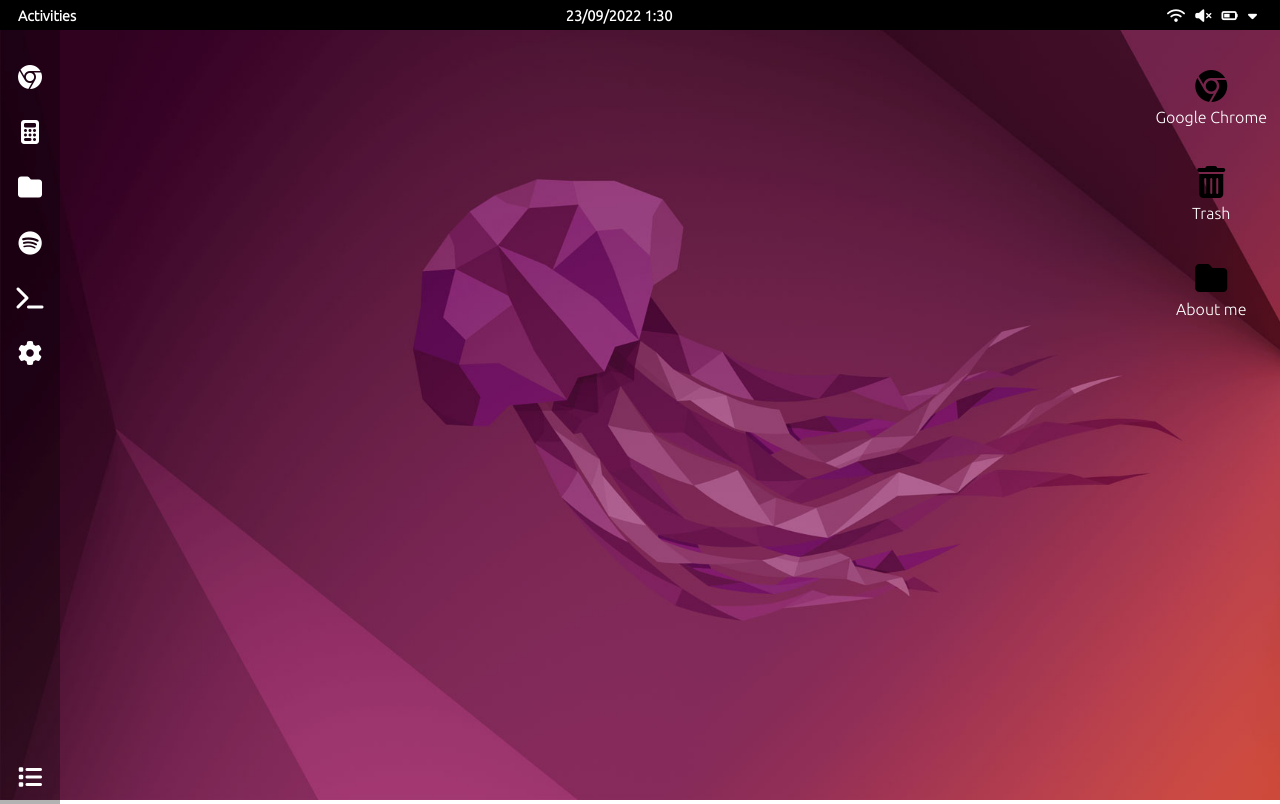
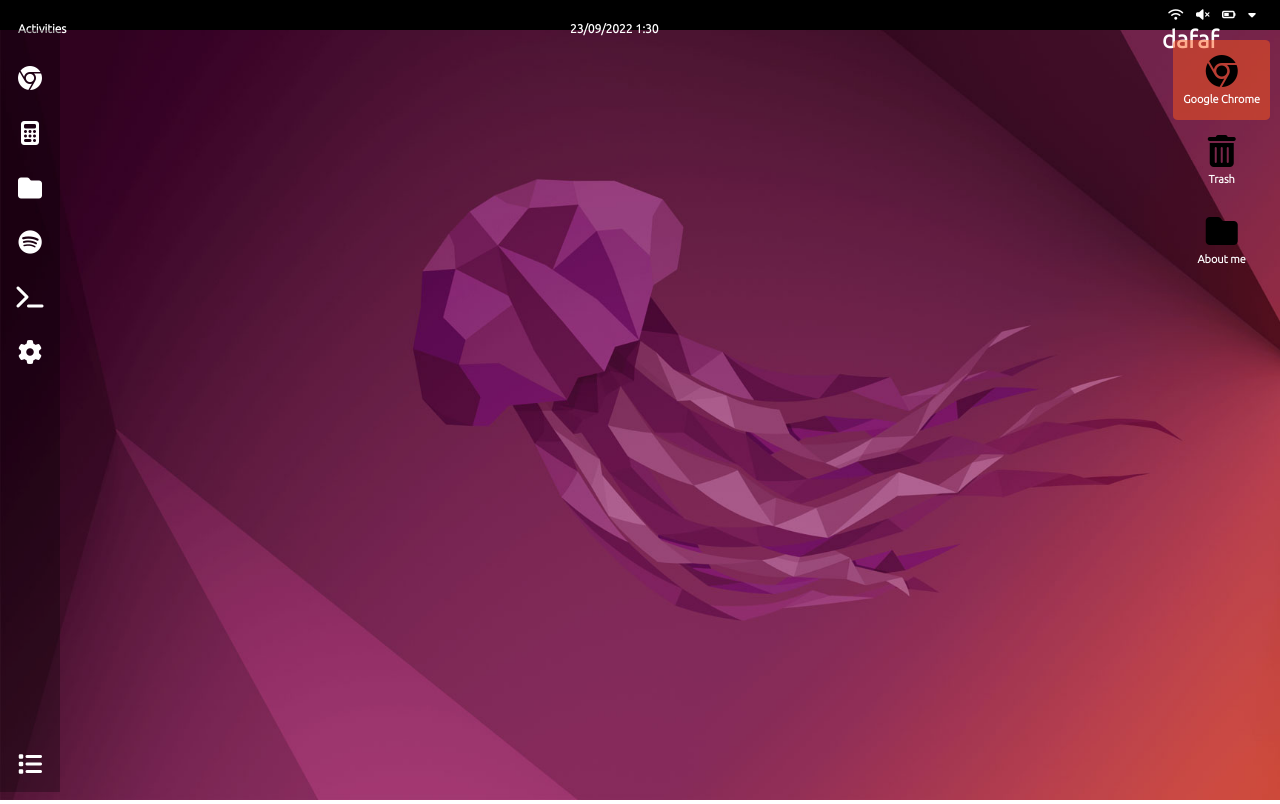
Before and after one commit to araujofa/Linux-clone, a plain HTML site: page index.html in a window 1280 px wide. Both pictures are taken after a click on the element "Google Chrome". Drawn offline with Linux system fonts and the light colour scheme.

Commit message:
iniciando ToggleMenu

```diff
--- a/css/style.css
+++ b/css/style.css
@@ -6,6 +6,26 @@
 html {
     height: 100%;
     display: block;
+}
+
+::-webkit-scrollbar {
+    width: 7px;
+
+}
+
+  /* Track */
+::-webkit-scrollbar-track {
+    background: #000000a4;
+}
+
+  /* Handle */
+::-webkit-scrollbar-thumb {
+    background: rgba(0, 0, 0, 0.61);
+}
+
+  /* Handle on hover */
+::-webkit-scrollbar-thumb:hover {
+    background: rgba(0, 0, 0, 0.897);
 }
 
 body {
@@ -26,7 +46,7 @@ main {
 
 .infos {
     padding: 8px;
-    font-size: .90em;
+    font-size: .75em;
     margin: 0 10px 0 10px;
     font-weight: bolder;
 }
@@ -71,7 +91,7 @@ main {
 
 .barra-lateral {
     width: 50px;
-    height: 95.5vh;
+    height: 94vh;
     background-color: rgba(0, 0, 0, 0.300);
     padding: 5px;
     display: flex;
@@ -88,9 +108,9 @@ main {
 }
 
 .itens-barra-lateral {
-    padding: 13px 5px 13px 5px;
+    padding: 14px 6px 14px 6px;
     text-align: center;
-    border-radius: 10%;
+    border-radius: 5%;
 }
 
 .itens-barra-lateral:hover {
@@ -111,42 +131,34 @@ main {
     justify-content: flex-end;
 }
 
-#load {
-    position: fixed;
-    display: block;
-    z-index: 9999;
-    top: 0;
-    left: 0;
-    width: 100%;
-    height: 100%;
- }
 
- .icons-desktop {
+.icons-desktop {
      display: flex;
      flex-direction: column;
      justify-content: flex-start;
      padding: 10px;
- }
+}
 
- .atalhos {
-     text-align: center;
-     margin-top: 20px;
-     height: 7vh;
-     padding: 10px 3px 10px 3px;
-     border-radius: 10%;
+.atalhos {
+    text-align: center;
+    border-radius: 5%;
+    padding: 15px 10px 15px 10px;
  }
 
  .atalhos p {
      margin-top: 6px;
      color: white;
+     font-size: 11px;
+     font-weight: bold;
  }
 
- .atalhos:hover {
-     background-color: rgba(255, 255, 255, 0.2);
-     cursor: default;
- }
 
 main {
     display: flex;
     justify-content: space-between;
 }
+
+.teste {
+    display:flex;
+    flex-direction:column;
+}
--- a/index.html
+++ b/index.html
@@ -24,12 +24,21 @@
                 <li class="hover">
                     <p id="date"><script src="./js/index.js"></script></p>
                 </li>
-                <div class="icons" onclick="menu()">
-                    <li><i class="fa-solid fa-wifi"></i></li>
-                    <li><i class="fa-solid fa-volume-xmark"></i></li>
-                    <li><i class="fa-solid fa-battery-half"></i></li>
-                    <li><i class="fa-solid fa-caret-down"></i></li>
+                <div class="teste">
+                    <div class="icons" onclick="menu()">
+                        <li><i class="fa-solid fa-wifi"></i></li>
+                        <li><i class="fa-solid fa-volume-xmark"></i></li>
+                        <li><i class="fa-solid fa-battery-half"></i></li>
+                        <li><i class="fa-solid fa-caret-down"></i></li>
+
+
+                    </div>
+                    <div>
+
+                        <h1>dafaf</h1>
+                    </div>
                 </div>
+
             </ul>
 
 
@@ -79,21 +88,21 @@
 
         <section class="icons-desktop">
 
-            <div class="atalhos" id="cor-g" onclick = "alterarCor()">
+            <div class="atalhos" id="cor-g" onclick = "alterarCor()" onmouseenter= "mouseEnter()">
 
                 <i class="fa-brands fa-chrome fa-2x"></i>
                 <p>Google Chrome</p>
 
             </div>
 
-            <div class="atalhos" id="cor-t" onclick = "alterarCorTrash()">
+            <div class="atalhos margin-icon" id="cor-t" onclick = "alterarCorTrash()">
 
                 <i class="fa-solid fa-trash-can fa-2x"></i>
                 <p>Trash</p>
 
             </div>
 
-            <div class="atalhos">
+            <div class="atalhos margin-icon" id="cor-f">
 
                 <i class="fa-solid fa-folder fa-2x"></i>
                 <p>About me</p>
--- a/js/index.js
+++ b/js/index.js
@@ -13,19 +13,14 @@ function menu(){
 
 function alterarCor(){
     var a = document.getElementById('cor-g');
-    a.style.backgroundColor = 'orange';
+    a.style.backgroundColor = 'rgba(255, 88, 27, 0.493)';
+}
 
+function mouseEnter() {
+    var a = document.getElementById('cor-g');
+    a.style.backgroundColor = 'rgba(255, 255, 255, 0.2)';
+}
 
-    a.addEventListener('mouseout', sair);
-    function sair(){
-        a.style.background = 'none';
-    }
-
-    a.addEventListener('mouseenter', entrar);
-    function entrar(){
-        a.style.background = 'rgba(255, 255, 255, 0.2)';
-    }
-}
 
 function alterarCorTrash(){
     var b = document.getElementById('cor-t');
```
